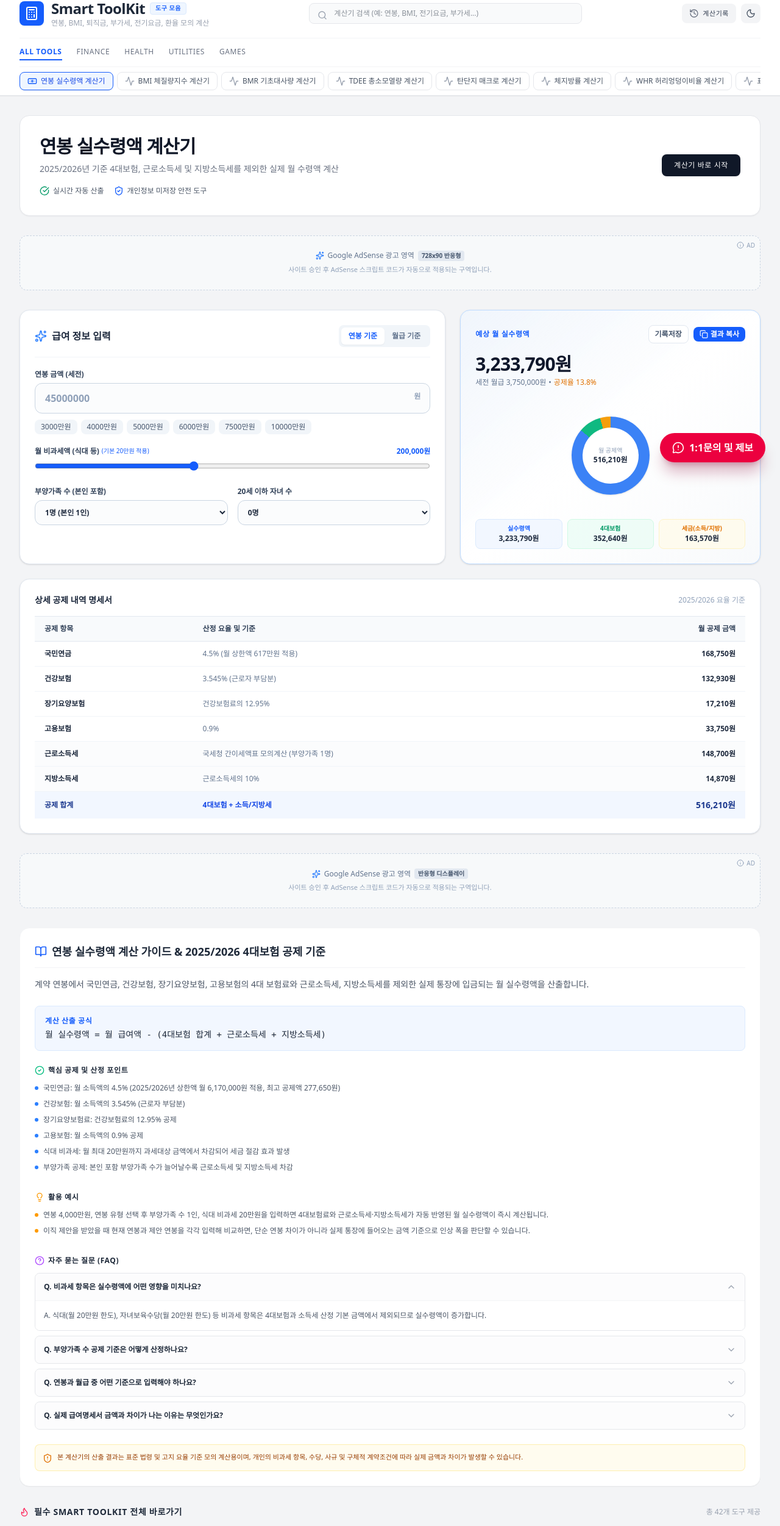
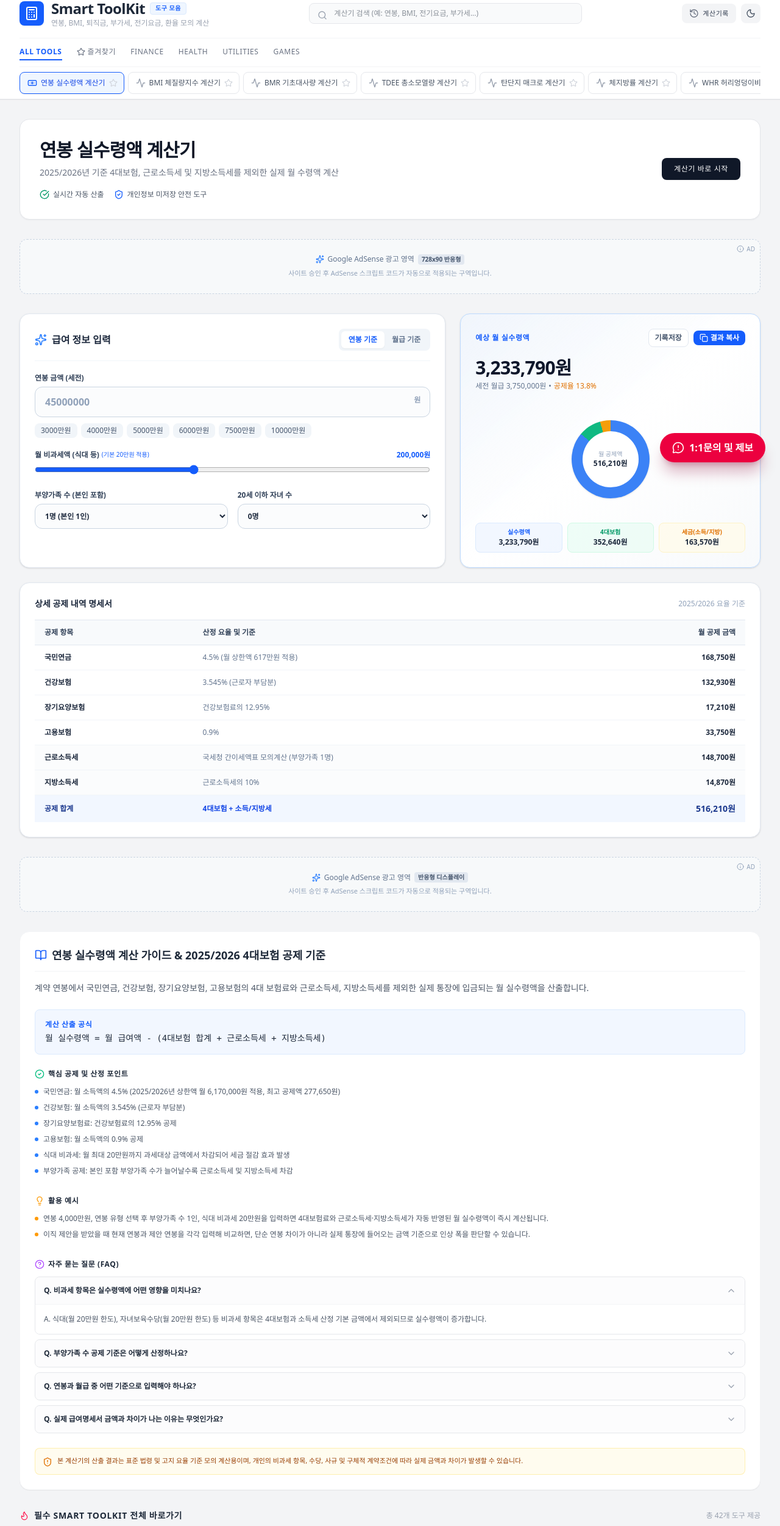
Before and after one commit to skiloveman/smarttoolkit, a React (Vite) app: page / in a window 1280 px wide. Shown: the part 18-2520 px from the top of the page at 61% size. Built offline with nearby package versions, Linux system fonts and the light colour scheme.

Commit message:
feat: add favorites tab to filter starred calculators
Adds a star toggle on each calculator card and in the header's quick
nav list, persisted to localStorage, plus a FAVORITES category tab
that filters the grid to only starred calculators.

```diff
--- a/src/App.tsx
+++ b/src/App.tsx
@@ -105,6 +105,15 @@ export default function App() {
   const [history, setHistory] = useState<CalculationHistoryItem[]>(() => {
     try {
       const saved = localStorage.getItem('calc_history');
+      return saved ? JSON.parse(saved) : [];
+    } catch {
+      return [];
+    }
+  });
+
+  const [favoriteIds, setFavoriteIds] = useState<CalculatorId[]>(() => {
+    try {
+      const saved = localStorage.getItem('calc_favorites');
       return saved ? JSON.parse(saved) : [];
     } catch {
       return [];
@@ -236,6 +245,18 @@ export default function App() {
     });
   };
 
+  const toggleFavorite = (id: CalculatorId) => {
+    setFavoriteIds((prev) => {
+      const updated = prev.includes(id) ? prev.filter((favId) => favId !== id) : [...prev, id];
+      try {
+        localStorage.setItem('calc_favorites', JSON.stringify(updated));
+      } catch (e) {
+        console.error('Failed to save favorites', e);
+      }
+      return updated;
+    });
+  };
+
   const handleClearHistory = () => {
     setHistory([]);
     localStorage.removeItem('calc_history');
@@ -360,7 +381,10 @@ export default function App() {
             setActiveCategory(cat);
             setSearchQuery('');
             const firstInCategory = CALCULATOR_LIST.find(
-              (c) => cat === 'all' || c.category === cat
+              (c) =>
+                cat === 'all' ||
+                c.category === cat ||
+                (cat === 'favorites' && favoriteIds.includes(c.id))
             );
             if (firstInCategory) {
               navigateToCalc(firstInCategory.id);
@@ -378,6 +402,8 @@ export default function App() {
           onOpenHistory={() => setIsHistoryOpen(true)}
           darkMode={darkMode}
           onToggleDarkMode={() => setDarkMode(!darkMode)}
+          favoriteIds={favoriteIds}
+          onToggleFavorite={toggleFavorite}
         />
 
         {/* Main Content Container */}
@@ -442,6 +468,8 @@ export default function App() {
               window.scrollTo({ top: 0, behavior: 'smooth' });
             }}
             searchQuery={searchQuery}
+            favoriteIds={favoriteIds}
+            onToggleFavorite={toggleFavorite}
           />
         </main>
       </div>
--- a/src/components/Header.tsx
+++ b/src/components/Header.tsx
@@ -7,7 +7,7 @@ import {
   Moon,
   Sun,
   History,
-  Bookmark,
+  Star,
   Banknote,
   Activity,
   Coins,
@@ -40,6 +40,8 @@ interface HeaderProps {
   onOpenHistory: () => void;
   darkMode: boolean;
   onToggleDarkMode: () => void;
+  favoriteIds: CalculatorId[];
+  onToggleFavorite: (id: CalculatorId) => void;
 }
 
 export const Header: React.FC<HeaderProps> = ({
@@ -53,6 +55,8 @@ export const Header: React.FC<HeaderProps> = ({
   onOpenHistory,
   darkMode,
   onToggleDarkMode,
+  favoriteIds,
+  onToggleFavorite,
 }) => {
   const getIcon = (iconName: string) => {
     switch (iconName) {
@@ -177,6 +181,7 @@ export const Header: React.FC<HeaderProps> = ({
         <nav className="flex items-center gap-6 overflow-x-auto py-2.5 border-t border-gray-100 dark:border-slate-800/80 no-scrollbar text-xs font-medium uppercase tracking-wider text-gray-500 dark:text-slate-400">
           {[
             { id: 'all', label: 'ALL TOOLS' },
+            { id: 'favorites', label: `즐겨찾기${favoriteIds.length > 0 ? ` (${favoriteIds.length})` : ''}` },
             { id: 'finance', label: 'FINANCE' },
             { id: 'health', label: 'HEALTH' },
             { id: 'life', label: 'UTILITIES' },
@@ -185,12 +190,17 @@ export const Header: React.FC<HeaderProps> = ({
             <button
               key={cat.id}
               onClick={() => onSelectCategory(cat.id as CalculatorCategory)}
-              className={`py-1 transition-all whitespace-nowrap cursor-pointer border-b-2 ${
+              className={`flex items-center gap-1 py-1 transition-all whitespace-nowrap cursor-pointer border-b-2 ${
                 activeCategory === cat.id
                   ? 'text-blue-600 dark:text-blue-400 font-bold border-blue-600 dark:border-blue-400'
                   : 'border-transparent hover:text-gray-900 dark:hover:text-slate-200'
               }`}
             >
+              {cat.id === 'favorites' && (
+                <Star
+                  className={`w-3.5 h-3.5 ${activeCategory === 'favorites' ? 'fill-current' : ''}`}
+                />
+              )}
               {cat.label}
             </button>
           ))}
@@ -199,24 +209,44 @@ export const Header: React.FC<HeaderProps> = ({
         {/* Quick Horizontal Calculator List */}
         <div className="flex items-center gap-1.5 overflow-x-auto py-2 border-t border-gray-100 dark:border-slate-800/40 no-scrollbar">
           {CALCULATOR_LIST.filter(
-            (c) => activeCategory === 'all' || c.category === activeCategory
+            (c) =>
+              activeCategory === 'all' ||
+              c.category === activeCategory ||
+              (activeCategory === 'favorites' && favoriteIds.includes(c.id))
           ).map((c) => {
             const isActive = activeCalcId === c.id;
+            const isFavorite = favoriteIds.includes(c.id);
             return (
-              <button
+              <div
                 key={c.id}
-                onClick={() => onSelectCalc(c.id)}
-                className={`flex items-center gap-1.5 px-3 py-1.5 rounded-lg text-xs font-medium whitespace-nowrap transition-all border ${
+                className={`flex items-center gap-0.5 pl-3 pr-1.5 py-1.5 rounded-lg text-xs font-medium whitespace-nowrap transition-all border ${
                   isActive
                     ? 'border-blue-600 bg-blue-50 dark:bg-blue-950/80 text-blue-700 dark:text-blue-300 font-bold shadow-2xs'
                     : 'border-gray-200 dark:border-slate-800 bg-white dark:bg-slate-900 text-gray-600 dark:text-slate-400 hover:border-gray-300'
                 }`}
               >
-                <span className={isActive ? 'text-blue-600 dark:text-blue-400' : 'text-gray-400'}>
-                  {getIcon(c.iconName)}
-                </span>
-                <span>{c.name}</span>
-              </button>
+                <button onClick={() => onSelectCalc(c.id)} className="flex items-center gap-1.5 cursor-pointer">
+                  <span className={isActive ? 'text-blue-600 dark:text-blue-400' : 'text-gray-400'}>
+                    {getIcon(c.iconName)}
+                  </span>
+                  <span>{c.name}</span>
+                </button>
+                <button
+                  onClick={(e) => {
+                    e.stopPropagation();
+                    onToggleFavorite(c.id);
+                  }}
+                  className="p-1 rounded-md hover:bg-black/5 dark:hover:bg-white/10 transition-colors cursor-pointer"
+                  title={isFavorite ? '즐겨찾기 해제' : '즐겨찾기 추가'}
+                  aria-label={isFavorite ? '즐겨찾기 해제' : '즐겨찾기 추가'}
+                >
+                  <Star
+                    className={`w-3.5 h-3.5 transition-colors ${
+                      isFavorite ? 'text-amber-400 fill-amber-400' : 'text-gray-300 dark:text-slate-600'
+                    }`}
+                  />
+                </button>
+              </div>
             );
           })}
         </div>
--- a/src/components/QuickNavGrid.tsx
+++ b/src/components/QuickNavGrid.tsx
@@ -14,6 +14,7 @@ import {
   Calculator,
   ArrowRight,
   Flame,
+  Star,
   Sparkles,
   Sparkle,
   Landmark,
@@ -42,9 +43,18 @@ interface Props {
   activeCalcId: CalculatorId;
   onSelectCalc: (id: CalculatorId) => void;
   searchQuery: string;
+  favoriteIds: CalculatorId[];
+  onToggleFavorite: (id: CalculatorId) => void;
 }
 
-export const QuickNavGrid: React.FC<Props> = ({ activeCategory, activeCalcId, onSelectCalc, searchQuery }) => {
+export const QuickNavGrid: React.FC<Props> = ({
+  activeCategory,
+  activeCalcId,
+  onSelectCalc,
+  searchQuery,
+  favoriteIds,
+  onToggleFavorite,
+}) => {
   const getIcon = (iconName: string) => {
     switch (iconName) {
       case 'Banknote':
@@ -114,7 +124,9 @@ export const QuickNavGrid: React.FC<Props> = ({ activeCategory, activeCalcId, on
 
   const filtered = CALCULATOR_LIST.filter(
     (c) =>
-      (activeCategory === 'all' || c.category === activeCategory) &&
+      (activeCategory === 'all' ||
+        c.category === activeCategory ||
+        (activeCategory === 'favorites' && favoriteIds.includes(c.id))) &&
       (
         c.name.toLowerCase().includes(searchQuery.toLowerCase()) ||
         c.shortDesc.toLowerCase().includes(searchQuery.toLowerCase())
@@ -125,27 +137,58 @@ export const QuickNavGrid: React.FC<Props> = ({ activeCategory, activeCalcId, on
     <div className="mb-8">
       <div className="flex items-center justify-between mb-4">
         <h2 className="text-sm font-extrabold text-gray-800 dark:text-slate-100 flex items-center gap-2 uppercase tracking-wider">
-          <Flame className="w-4 h-4 text-rose-500" />
-          <span>필수 Smart ToolKit 전체 바로가기</span>
+          {activeCategory === 'favorites' ? (
+            <Star className="w-4 h-4 text-amber-400 fill-amber-400" />
+          ) : (
+            <Flame className="w-4 h-4 text-rose-500" />
+          )}
+          <span>{activeCategory === 'favorites' ? '내 즐겨찾기' : '필수 Smart ToolKit 전체 바로가기'}</span>
         </h2>
         <span className="text-xs text-gray-400">총 {filtered.length}개 도구 제공</span>
       </div>
 
+      {activeCategory === 'favorites' && filtered.length === 0 ? (
+        <div className="flex flex-col items-center justify-center gap-2 py-16 rounded-2xl border border-dashed border-gray-200 dark:border-slate-800 text-center">
+          <Star className="w-8 h-8 text-gray-300 dark:text-slate-700" />
+          <p className="text-sm font-semibold text-gray-500 dark:text-slate-400">
+            아직 즐겨찾기한 계산기가 없어요
+          </p>
+          <p className="text-xs text-gray-400 dark:text-slate-500">
+            계산기 카드의 별 아이콘을 눌러 즐겨찾기에 추가해보세요
+          </p>
+        </div>
+      ) : (
       <div className="grid grid-cols-1 sm:grid-cols-2 lg:grid-cols-3 gap-6">
         {filtered.map((calc) => {
           const isActive = activeCalcId === calc.id;
+          const isFavorite = favoriteIds.includes(calc.id);
           return (
             <div
               key={calc.id}
               onClick={() => onSelectCalc(calc.id)}
-              className={`group p-6 rounded-2xl border shadow-xs transition-all cursor-pointer flex flex-col justify-between ${
+              className={`group relative p-6 rounded-2xl border shadow-xs transition-all cursor-pointer flex flex-col justify-between ${
                 isActive
                   ? 'border-blue-500 bg-white dark:bg-slate-900 ring-2 ring-blue-500/20'
                   : 'border-gray-100 dark:border-slate-800 bg-white dark:bg-slate-900 hover:border-gray-300 dark:hover:border-slate-700 hover:shadow-sm'
               }`}
             >
+              <button
+                onClick={(e) => {
+                  e.stopPropagation();
+                  onToggleFavorite(calc.id);
+                }}
+                className="absolute top-4 right-4 p-1.5 rounded-lg hover:bg-gray-100 dark:hover:bg-slate-800 transition-colors cursor-pointer"
+                title={isFavorite ? '즐겨찾기 해제' : '즐겨찾기 추가'}
+                aria-label={isFavorite ? '즐겨찾기 해제' : '즐겨찾기 추가'}
+              >
+                <Star
+                  className={`w-4 h-4 transition-colors ${
+                    isFavorite ? 'text-amber-400 fill-amber-400' : 'text-gray-300 dark:text-slate-600'
+                  }`}
+                />
+              </button>
               <div>
-                <div className="flex items-center justify-between mb-3">
+                <div className="flex items-center justify-between mb-3 pr-8">
                   <div className="p-2 bg-blue-50 text-blue-600 dark:bg-blue-950/60 dark:text-blue-400 rounded-lg group-hover:scale-105 transition-transform">
                     {getIcon(calc.iconName)}
                   </div>
@@ -172,6 +215,7 @@ export const QuickNavGrid: React.FC<Props> = ({ activeCategory, activeCalcId, on
           );
         })}
       </div>
+      )}
     </div>
   );
 };
--- a/src/types.ts
+++ b/src/types.ts
@@ -1,4 +1,4 @@
-export type CalculatorCategory = 'all' | 'finance' | 'health' | 'life' | 'games';
+export type CalculatorCategory = 'all' | 'finance' | 'health' | 'life' | 'games' | 'favorites';
 
 export type CalculatorId =
   | 'salary'
```
